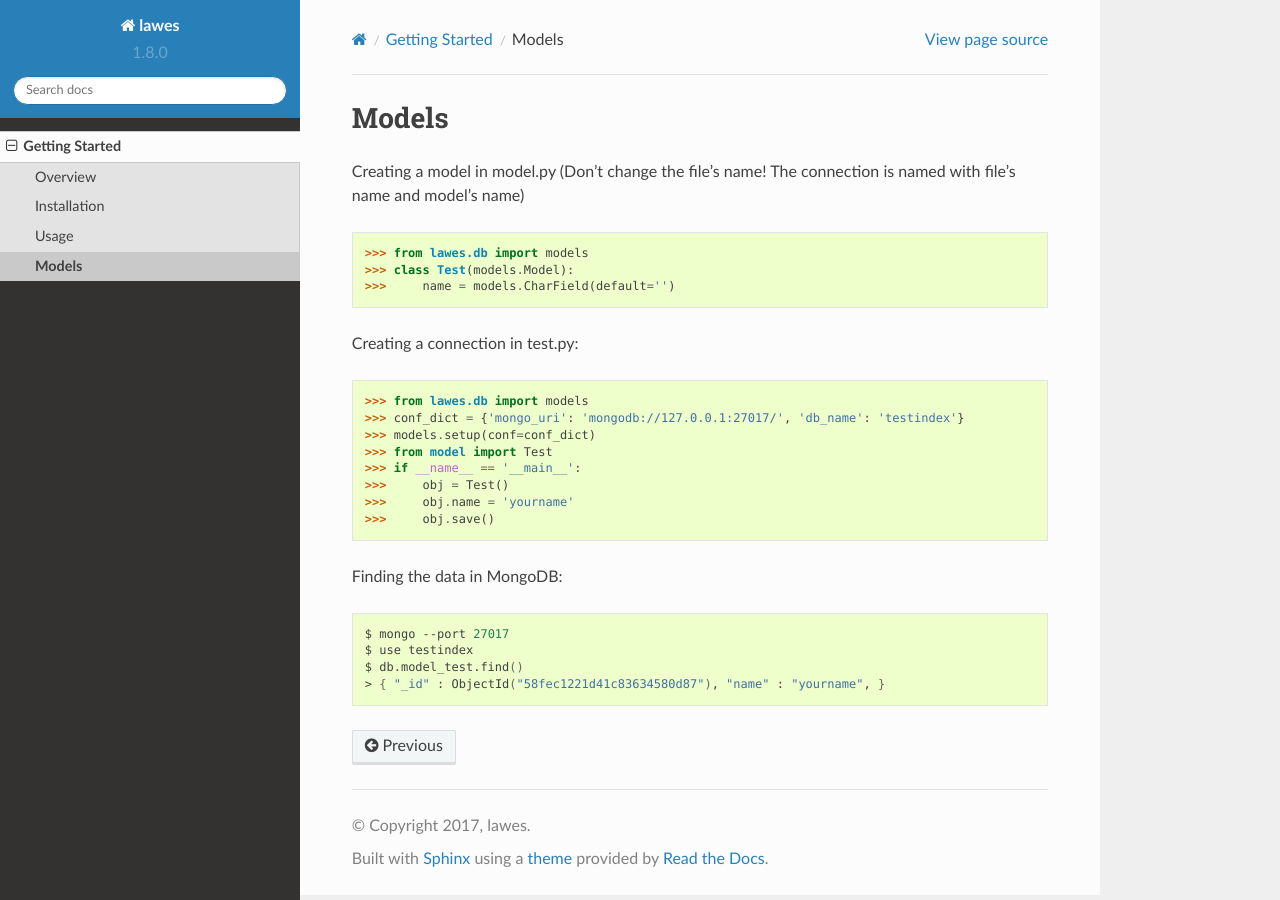
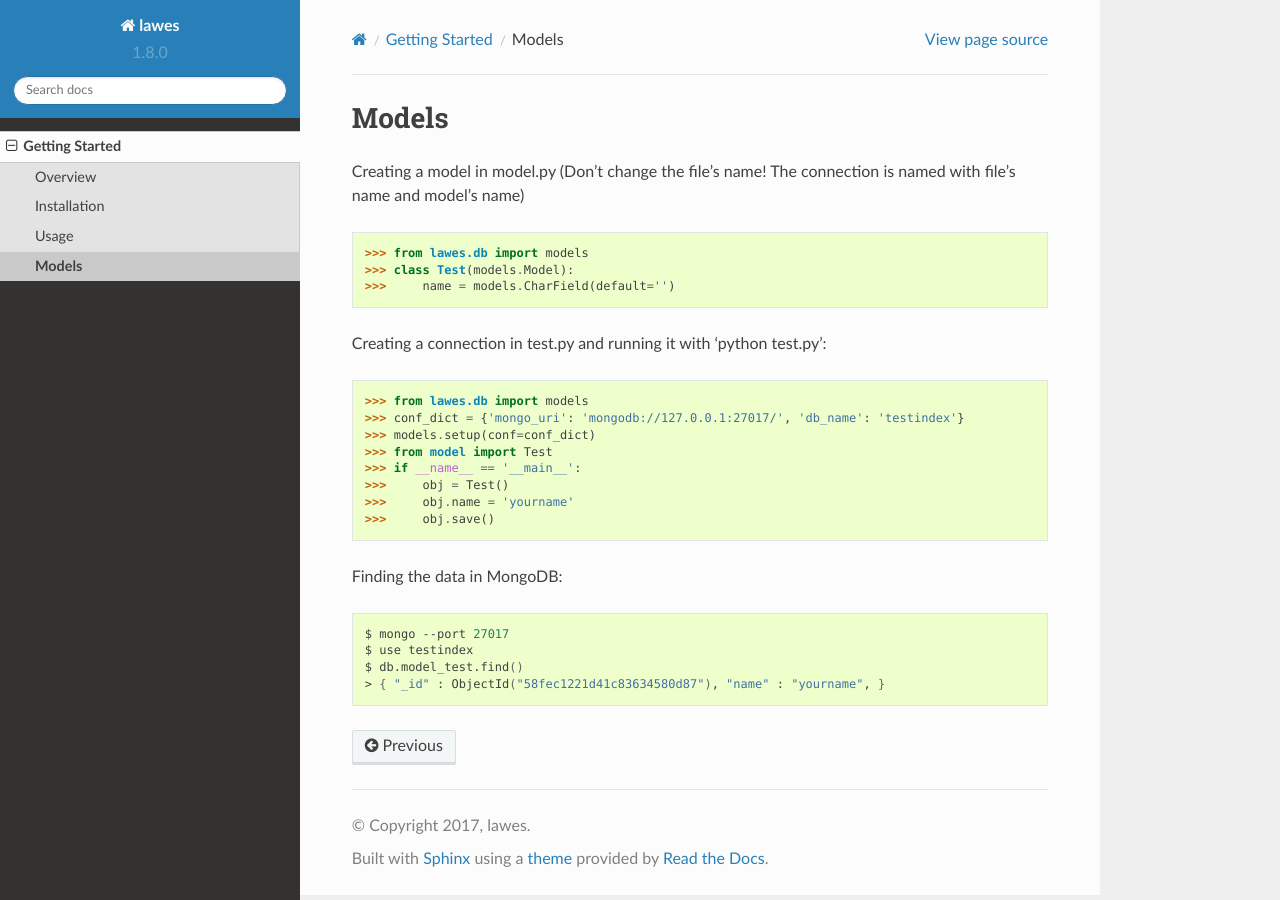
Before and after one commit to MrLawes/Lawes, a Sphinx documentation site: the page built from docs/manual/models.rst, in a window 1280 px wide. Built offline with Sphinx 7.4.7 and the Read the Docs theme 2.0.0, drawn with Linux system fonts in a browser that asks for light colours.

Commit message:
Update models.rst

```diff
--- a/docs/manual/models.rst
+++ b/docs/manual/models.rst
@@ -9,7 +9,7 @@
     >>> class Test(models.Model):
     >>>     name = models.CharField(default='')
 
-Creating a connection in test.py:
+Creating a connection in test.py and running it with 'python test.py':
 
 .. code-block:: python
 
```
